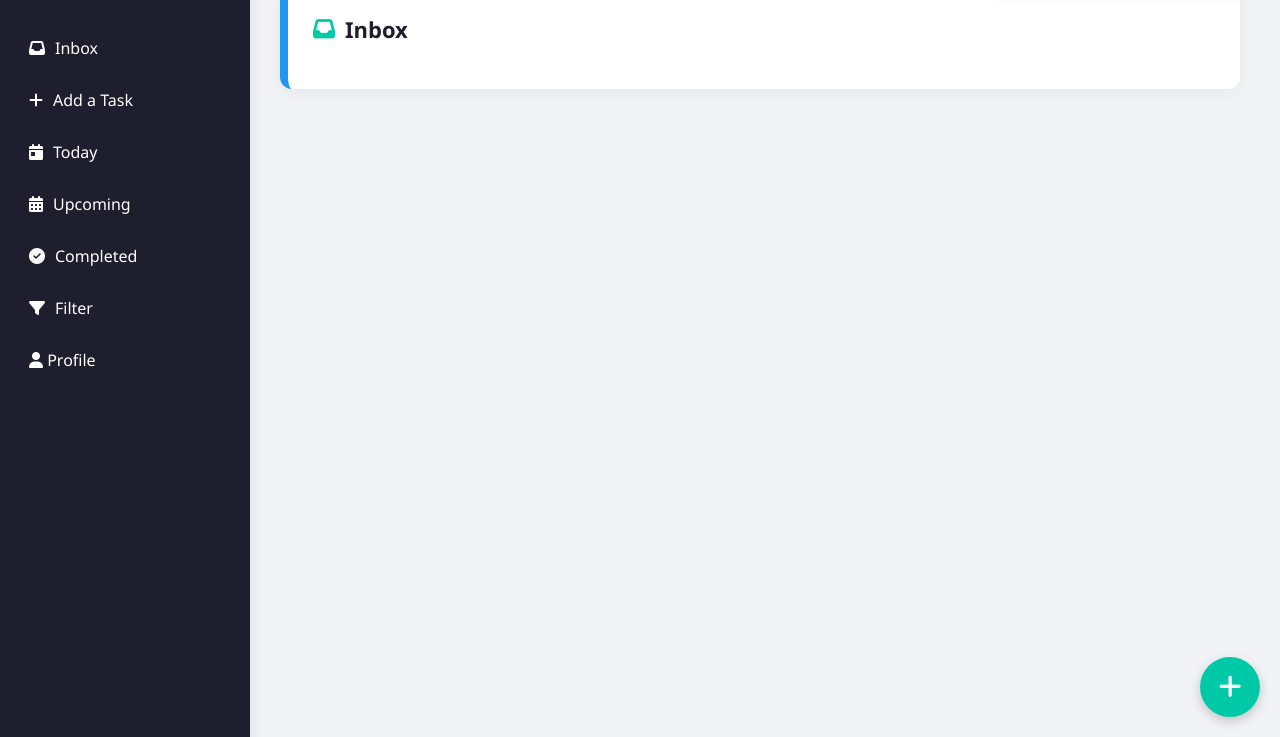
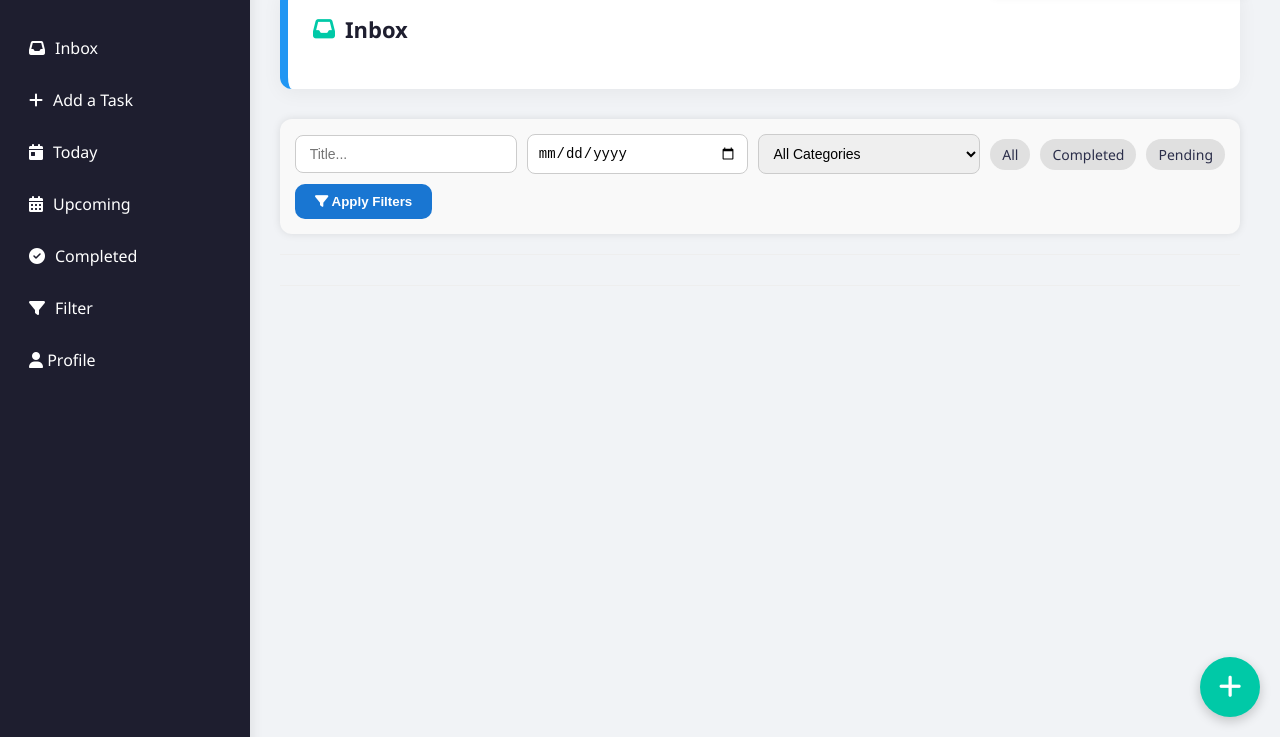
Before and after one commit to Naseefugr/To_Do_List, a plain HTML site: page dashboard.html in a window 1280 px wide. Shown: the part 63-800 px from the top of the page. Drawn offline with Linux system fonts and the light colour scheme; sample sign-in values are in the browser's storage.

Commit message:
Update dashboard.html

```diff
--- a/dashboard.html
+++ b/dashboard.html
@@ -88,13 +88,12 @@ dashboard.html
         <h2><i class="fas fa-check-circle"></i> Completed</h2>
         <div id="completedTasks"></div>
       </div>
-      <div id="filter" class="tab" style="display:none;">
-        <h2> <i class="fas fa-filter"></i>Filter</h2>
-        <input type="text" id="filterTitle" placeholder="Search by Title" oninput="filterTasks()" />
-        <input type="date" id="filterDate" onchange="filterTasks()" />
-        <select id="filterCategory" onchange="filterTasks()">
-          <option value="">All Categories</option>
-            <option>MustDo</option>
+   <div class="filter-section">
+  <input type="text" id="filterTitle" placeholder=" Title..." />
+  <input type="date" id="filterDate" />
+  <select id="filterCategory">
+    <option value="">All Categories</option>
+     <option>MustDo</option>
             <option>TimeBound</option>
             <option>Research</option>
             <option>Study</option>
@@ -108,7 +107,88 @@ dashboard.html
             <option>PPT</option>
             <option>digital support</option>
             <option>Other</option>
-        </select>
+  </select>
+
+  <div class="status-filter">
+    <label><input type="radio" name="filterStatus" value="all" checked> All</label>
+    <label><input type="radio" name="filterStatus" value="completed"> Completed</label>
+    <label><input type="radio" name="filterStatus" value="pending"> Pending</label>
+  </div>
+
+  <button class="filter-btn" onclick="filterTasks()"><i class="fas fa-filter"></i> Apply Filters</button>
+</div>
+
+<div id="filteredTasks"></div>
+
+<style>
+.filter-section {
+  display: flex;
+  flex-wrap: wrap;
+  gap: 10px;
+  background: #f9f9f9;
+  padding: 15px;
+  border-radius: 12px;
+  box-shadow: 0 0 8px rgba(0, 0, 0, 0.1);
+  align-items: center;
+  margin-bottom: 20px;
+}
+
+.filter-section input[type="text"],
+.filter-section input[type="date"],
+.filter-section select {
+  padding: 10px;
+  border: 1px solid #ccc;
+  border-radius: 8px;
+  font-size: 14px;
+  flex: 1;
+  min-width: 180px;
+}
+
+.status-filter {
+  display: flex;
+  gap: 10px;
+  align-items: center;
+  margin-left: auto;
+  flex-wrap: wrap;
+}
+
+.status-filter label {
+  background: #e0e0e0;
+  padding: 6px 12px;
+  border-radius: 20px;
+  cursor: pointer;
+  font-size: 14px;
+  user-select: none;
+  transition: background 0.3s;
+}
+
+.status-filter input[type="radio"] {
+  display: none;
+}
+
+.status-filter input[type="radio"]:checked + label,
+.status-filter label:hover {
+  background: #4caf50;
+  color: white;
+}
+
+.filter-btn {
+  padding: 10px 20px;
+  background-color: #1976d2;
+  color: white;
+  border: none;
+  border-radius: 10px;
+  cursor: pointer;
+  font-weight: bold;
+  transition: background 0.3s;
+}
+
+.filter-btn:hover {
+  background-color: #0d47a1;
+}
+</style>
+
+
         <div id="filteredTasks"></div>
       </div>
       <!-- ✔ ADD TO dashboard.html - Profile Section Content -->
```
